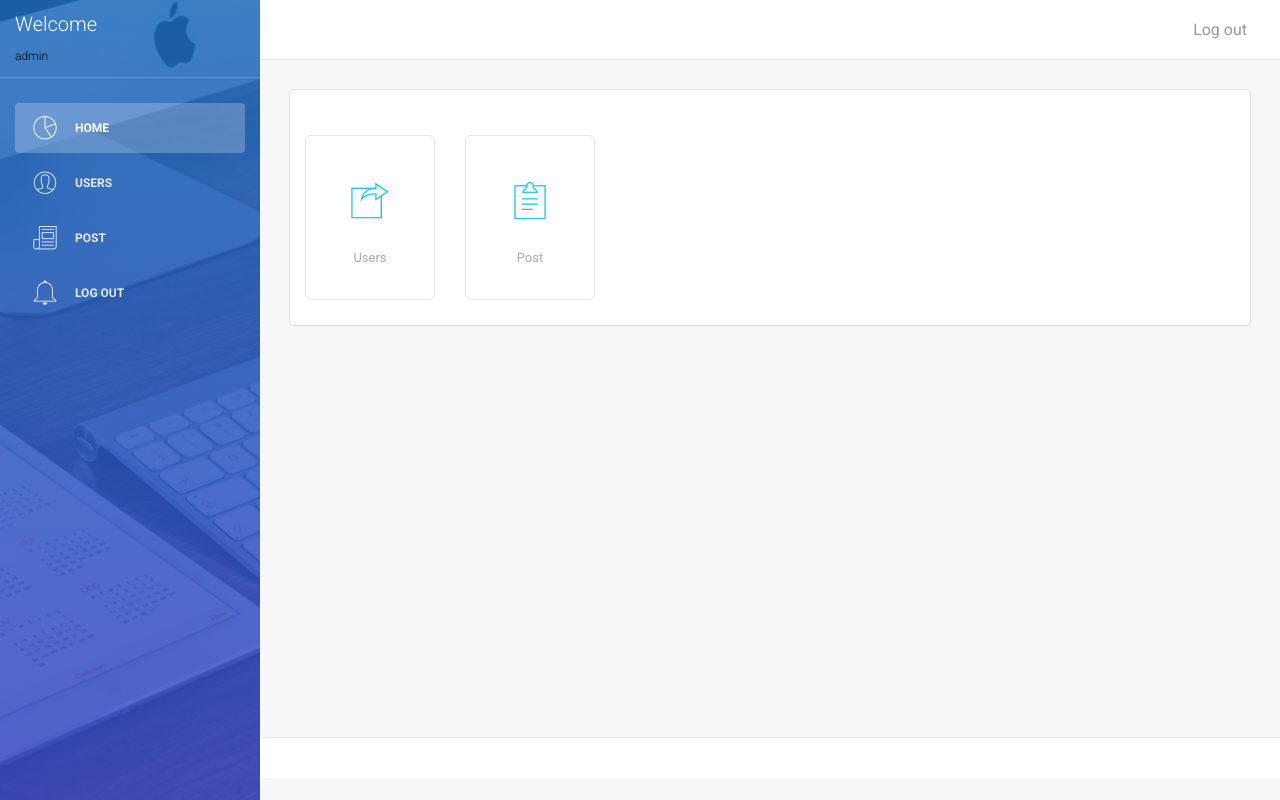
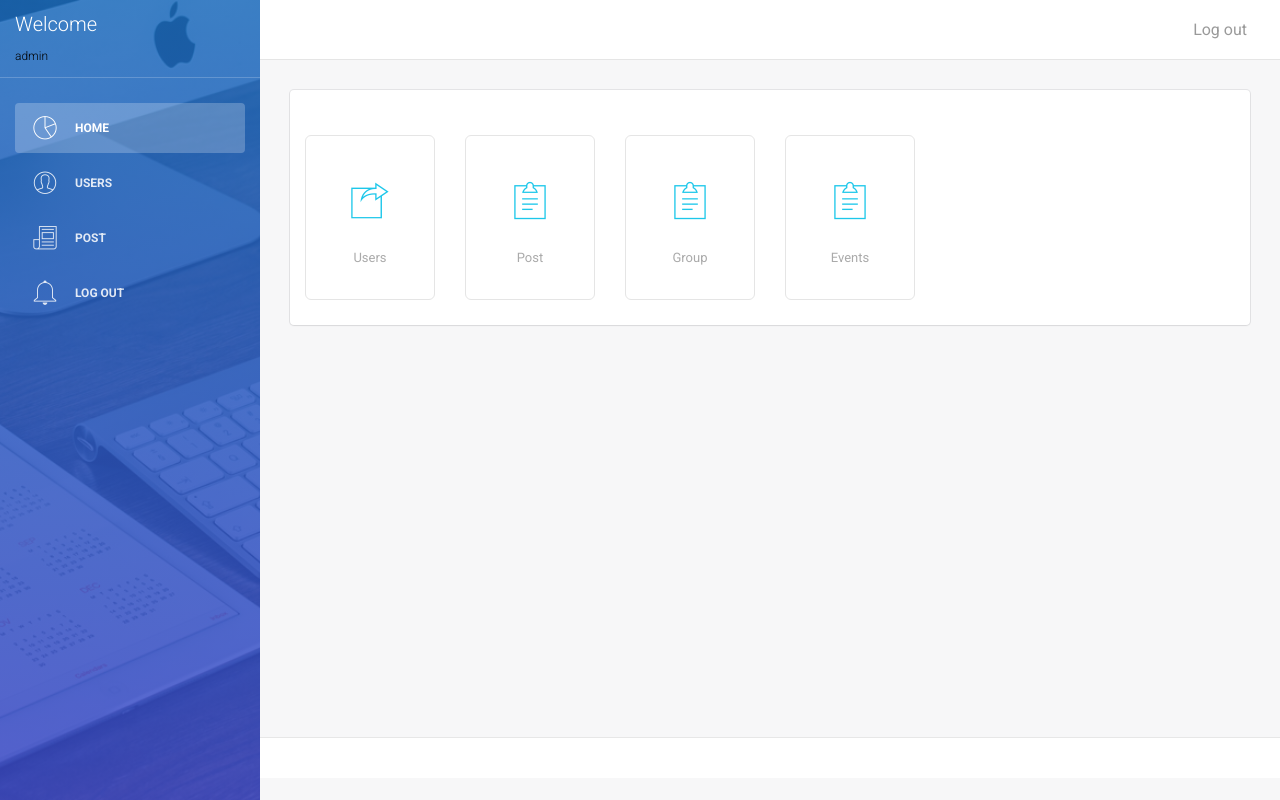
Before and after one commit to Grett731/project, a PHP site: page /dashboard.php in a window 1280 px wide. Run offline with PHP 8.4, Linux system fonts and the light colour scheme; the visitor is signed in with stand-in values (Sample User, id 1); some libraries are stand-ins or nearby versions.

Commit message:
Update dashboard.php

```diff
--- a/admin/dashboard/dashboard.php
+++ b/admin/dashboard/dashboard.php
@@ -101,6 +101,21 @@ background:#666;
 
 
 
+                                 <div class="font-icon-list col-lg-2 col-md-3 col-sm-4 col-xs-6 col-xs-6">
+                                <a href="../group/select.php">    <div class="font-icon-detail"><i class="pe-7s-note2"></i>
+                                      <input type="text" value="Group">
+                                    </div></a>
+                                  </div>
+
+
+
+                                 <div class="font-icon-list col-lg-2 col-md-3 col-sm-4 col-xs-6 col-xs-6">
+                                <a href="../event/select.php">    <div class="font-icon-detail"><i class="pe-7s-note2"></i>
+                                      <input type="text" value="Events">
+                                    </div></a>
+                                  </div>
+
+
 
 
 
```
